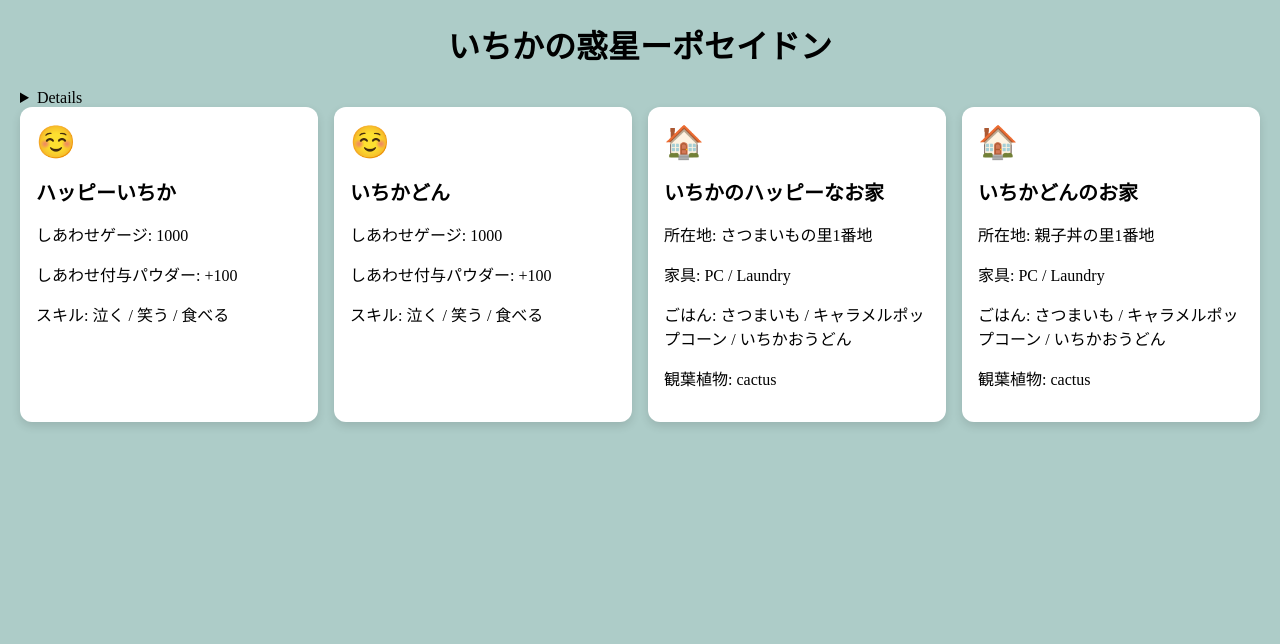
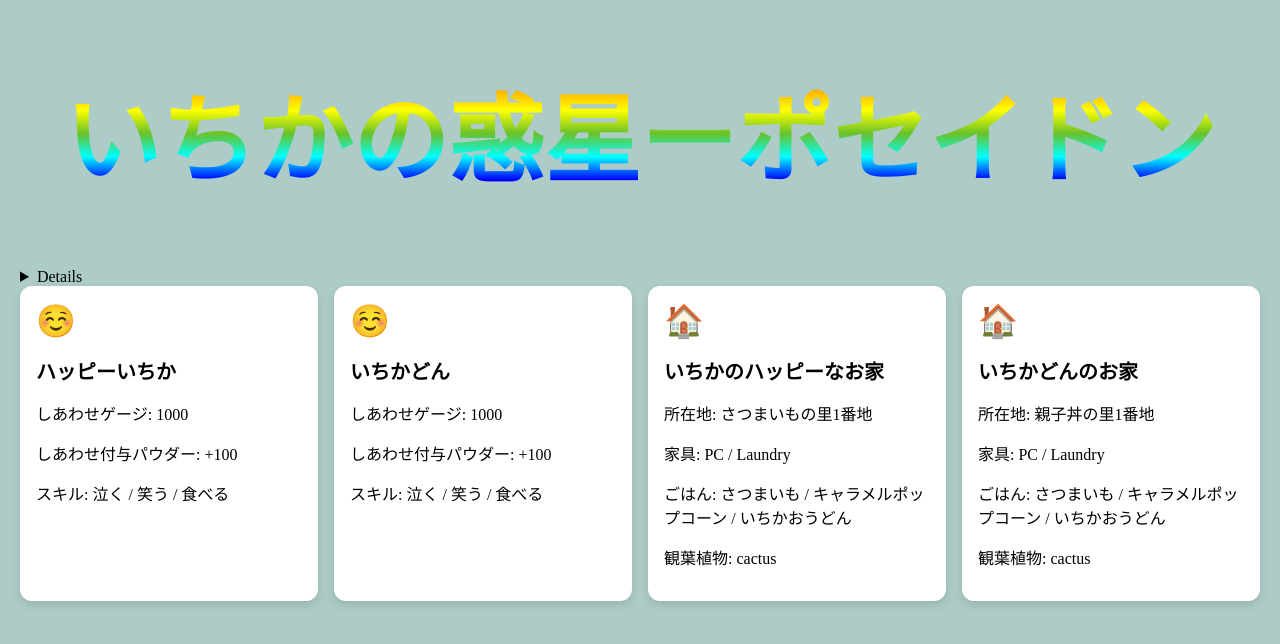
Before and after one commit to IchikaCoding/daily-class-challenge, a plain HTML site: page index.html in a window 1280 px wide. Drawn offline with Linux system fonts and the light colour scheme.

Commit message:
fix: h1を虹色に変更

```diff
--- a/styles.css
+++ b/styles.css
@@ -3,6 +3,23 @@ body {
 }
 .header1 {
   text-align: center;
+  font-size: 3rem; /* 任意 */
+  font-weight: 700; /* 任意 */
+  background: linear-gradient(
+    180deg,
+    rgb(208, 19, 233),
+    orange,
+    yellow,
+    rgb(105, 194, 41),
+    cyan,
+    blue,
+    purple
+  );
+  /* 虹色の背景からテキスト部分だけに色をつける */
+  -webkit-background-clip: text;
+  background-clip: text;
+  /* 文字のデフォルトの塗りつぶし色（黒）を透明にする */
+  -webkit-text-fill-color: transparent;
 }
 .card-grid {
   display: grid;
```
